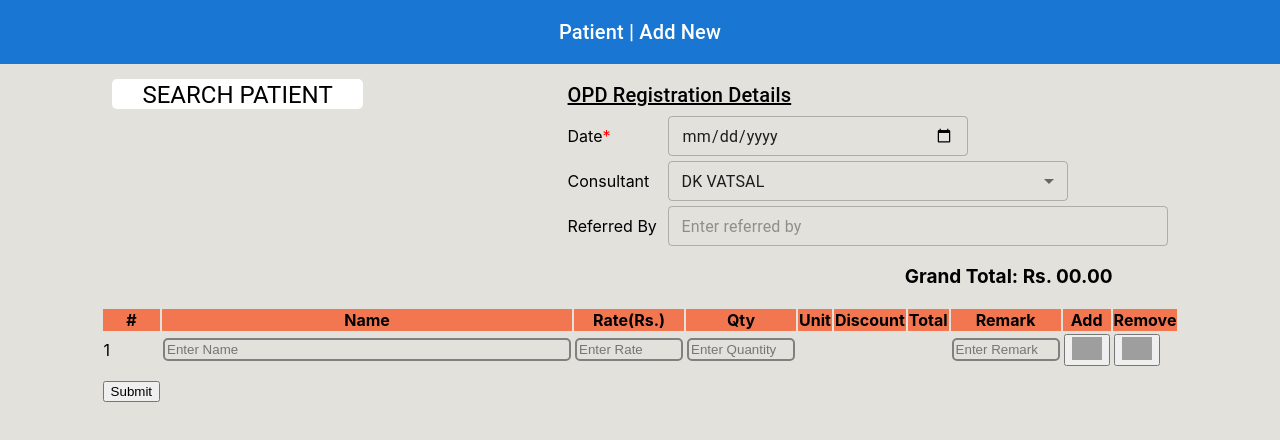
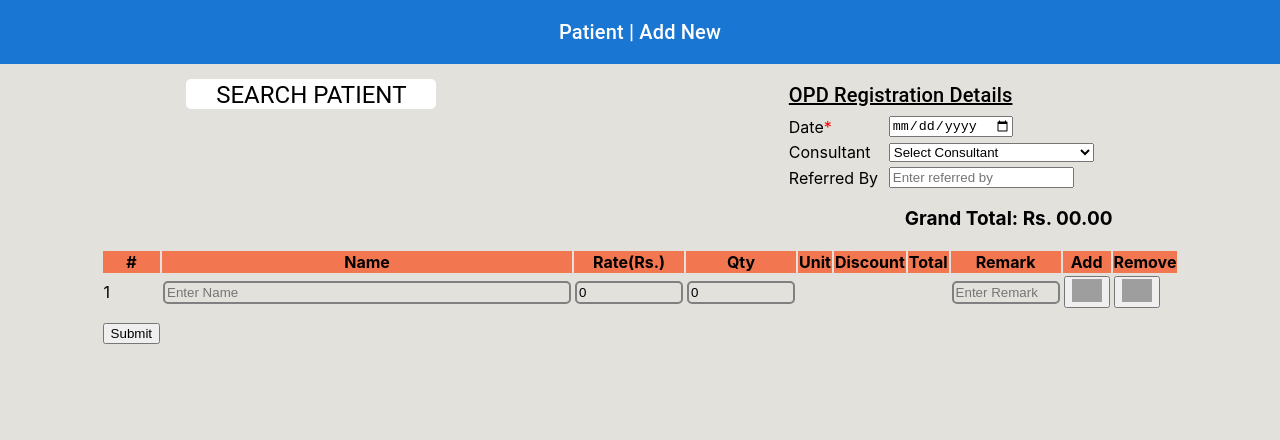
Before and after one commit to MoniruzzamanBappy/Onito-First-Task-RormicJS-Form, a React (Create React App) app: page / in a window 1280 px wide. Shown: the top 440 px of the page. Built offline with nearby package versions, Linux system fonts and the light colour scheme; grey boxes are pictures that could not be loaded.

Commit message:
validate all field

```diff
--- a/src/components/OpdRegistration/OpdTable.tsx
+++ b/src/components/OpdRegistration/OpdTable.tsx
@@ -1,30 +1,61 @@
 import React from 'react';
-
-import { Formik, Form, Field, FieldArray } from 'formik';
+import * as Yup from "yup";
+import { Formik, Form, Field, FieldArray, ErrorMessage } from 'formik';
 import Typography from '@mui/material/Typography';
-import TextField from '@mui/material/TextField';
-import { Select } from '@mui/material';
-import { MenuItem } from '@mui/material';
 const OpdTable = () => {
 
+    interface Values {
+        date: string;
+        consultant: string;
+        referred_by: string;
+        services: [
+            {
+                name: string;
+                quantity: number;
+                rate: number;
+                remark: string;
+            }
+        ]
+    }
 
-    return (
-        <div>
-            <div>
-                <Formik
-                    initialValues={{
+    const fieldSchema = Yup.object().shape({
+        date: Yup.string().required("Date is Required"),
+        consultant: Yup.string().required("Consultant Name is Required"),
+        services: Yup.array().of(
+            Yup.object().shape({
+                name: Yup.string().required("Name is Required"),
+                quantity: Yup.number()
+                .min(1, "Quantity must be greater than 0")
+                .max(100, "Quantity must be less than 100")
+                .required("Quantity is Required"),
+                rate: Yup.number()
+                .min(1, "Rate must be greater than 0")
+                .max(100, "Rate must be less than 100")
+                .required("Rate is Required"),
+            })
+        )
+
+    });
+
+    const initialValues: Values = {
         date: '',
         consultant: '',
         referred_by: '',
         services: [
             {
                 name: '',
-                                rate: '',
-                                quantity: '',
+                rate: 0,
+                quantity: 0,
                 remark: '',
             }
         ]
-                    }}
+    }
+    return (
+        <div>
+            <div>
+                <Formik
+                    initialValues={initialValues}
+                    validationSchema={fieldSchema}
                     onSubmit={values =>
                         alert(JSON.stringify(values, null, 2))
                     }
@@ -41,41 +72,41 @@ const OpdTable = () => {
                                     {/* date field  */}
                                     <div style={{ display: 'flex', alignItems: 'center', marginTop: 5 }}>
                                         <label style={{ width: 100 }} htmlFor="date">Date<span style={{ color: 'red' }}>*</span></label>
-                                        <TextField
+                                        <Field
                                             type='date'
                                             name={`date`}
                                             sx={{ width: 300 }}
-                                            hiddenLabel
                                             placeholder='Enter Occupation' size="small"
                                         />
                                     </div>
+                                    <span style={{ color: 'red' }}><ErrorMessage name={`date`} /></span>
                                     {/* consultant field */}
                                     <div style={{ display: 'flex', alignItems: 'center', marginTop: 5 }}>
                                         <label style={{ width: 100 }} htmlFor="consultation">Consultant</label>
-                                        <Select
+                                        <Field
                                             name={`consultant`}
                                             sx={{ width: 400 }}
                                             size="small"
-                                            displayEmpty>
-                                            <MenuItem defaultValue="dk vatsal" >DK VATSAL</MenuItem>
-                                            <MenuItem value='Dr Z S Meharwal'>Dr Z S Meharwal</MenuItem>
-                                            <MenuItem value='Dr. Sandeep Vaishya'>Dr. Sandeep VaishyaDK OKAL</MenuItem>
-                                            <MenuItem value='Dr IPS Oberoi'>Dr IPS Oberoi</MenuItem>
-                                            <MenuItem value='Dr Y K Mishra '>Dr Y K Mishra </MenuItem>
-                                        </Select>
+                                            as="select">
+                                            <option  >Select Consultant</option>
+                                            <option defaultValue="dk vatsal" >DK VATSAL</option>
+                                            <option value='Dr Z S Meharwal'>Dr Z S Meharwal</option>
+                                            <option value='Dr. Sandeep Vaishya'>Dr. Sandeep VaishyaDK OKAL</option>
+                                        </Field>
                                     </div>
+                                    <span style={{ color: 'red' }}><ErrorMessage name={`consultant`} /></span>
                                     {/* Referred by field */}
                                     <div style={{ display: 'flex', alignItems: 'center', marginTop: 5 }}>
                                         <label style={{ width: 100 }} htmlFor="referredBy">Referred By</label>
-                                        <TextField
+                                        <Field
                                             type='text'
                                             name={`referred_by`}
                                             sx={{ width: 500 }}
-                                            hiddenLabel
                                             placeholder='Enter referred by'
                                             size="small"
                                         />
                                     </div>
+                                    <span style={{ color: 'red' }}><ErrorMessage name={`referred_by`} /></span>
 
 
                                 </div>
@@ -105,15 +136,22 @@ const OpdTable = () => {
                                                 values.services.map((detail: any, index: any) => (
                                                     <tr key={index}>
                                                         <td> {index + 1}</td>
-                                                        <td> <Field style={{ width: 400, backgroundColor: 'transparent', padding: 2, border: '2px solid gray', borderRadius: 5 }} placeholder='Enter Name' name={`name.${index}`} /></td>
+                                                        <td> <Field style={{ width: 400, backgroundColor: 'transparent', padding: 2, border: '2px solid gray', borderRadius: 5 }} placeholder='Enter Name' name={`services.${index}.name`} />
+                                                        <span style={{ color: 'red' }}><ErrorMessage name={`services.${index}.name`} /></span>
+                                                        </td>
 
-                                                        <td>  <Field style={{ width: 100, backgroundColor: 'transparent', padding: 2, border: '2px solid gray', borderRadius: 5 }} placeholder='Enter Rate' name={`rate.${index}`} /></td>
-                                                        <td>  <Field style={{ width: 100, backgroundColor: 'transparent', padding: 2, border: '2px solid gray', borderRadius: 5 }} placeholder='Enter Quantity' name={`quantity.${index}`} /> </td>
+                                                        <td>  <Field style={{ width: 100, backgroundColor: 'transparent', padding: 2, border: '2px solid gray', borderRadius: 5 }} placeholder='Enter Rate' type='number' name={`services.${index}.rate`} />
+                                                        <span style={{ color: 'red' }}><ErrorMessage name={`services.${index}.rate`} /></span>
+
+                                                        </td>
+                                                        <td>  <Field style={{ width: 100, backgroundColor: 'transparent', padding: 2, border: '2px solid gray', borderRadius: 5 }} placeholder='Enter Quantity' type='number' name={`services.${index}.quantity`} />
+
+                                                        <span style={{ color: 'red' }}><ErrorMessage name={`services.${index}.quantity`} /></span></td>
                                                         <td>   </td>
                                                         <td>   </td>
                                                         <td></td>
 
-                                                        <td>  <Field style={{ width: 100, backgroundColor: 'transparent', padding: 2, border: '2px solid gray', borderRadius: 5 }} placeholder='Enter Remark' name={`remark.${index}`} /></td>
+                                                        <td>  <Field style={{ width: 100, backgroundColor: 'transparent', padding: 2, border: '2px solid gray', borderRadius: 5 }} placeholder='Enter Remark' name={`services.${index}.remark`} /></td>
 
 
                                                         <td>
@@ -147,6 +185,7 @@ const OpdTable = () => {
                                                 </button>
                                             )}
 
+
                                             <div>
                                                 <button style={{ marginTop: 12 }} type="submit">Submit</button>
                                             </div>
```
Lines whose indentation alone changed are shown as unchanged.
